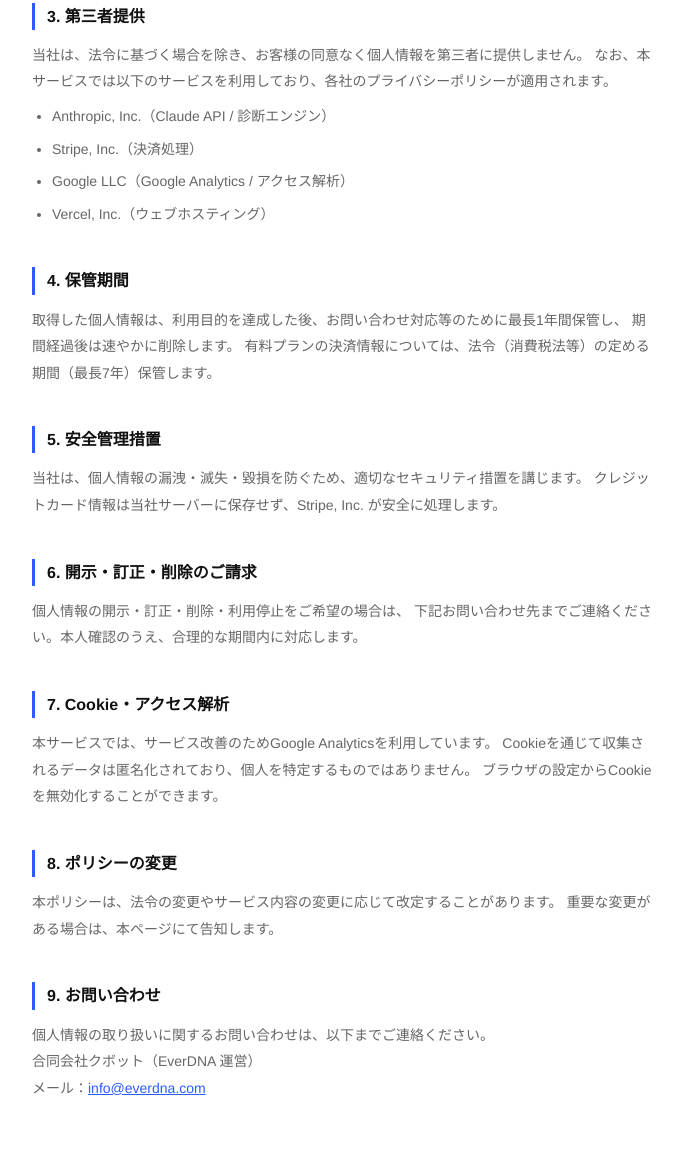
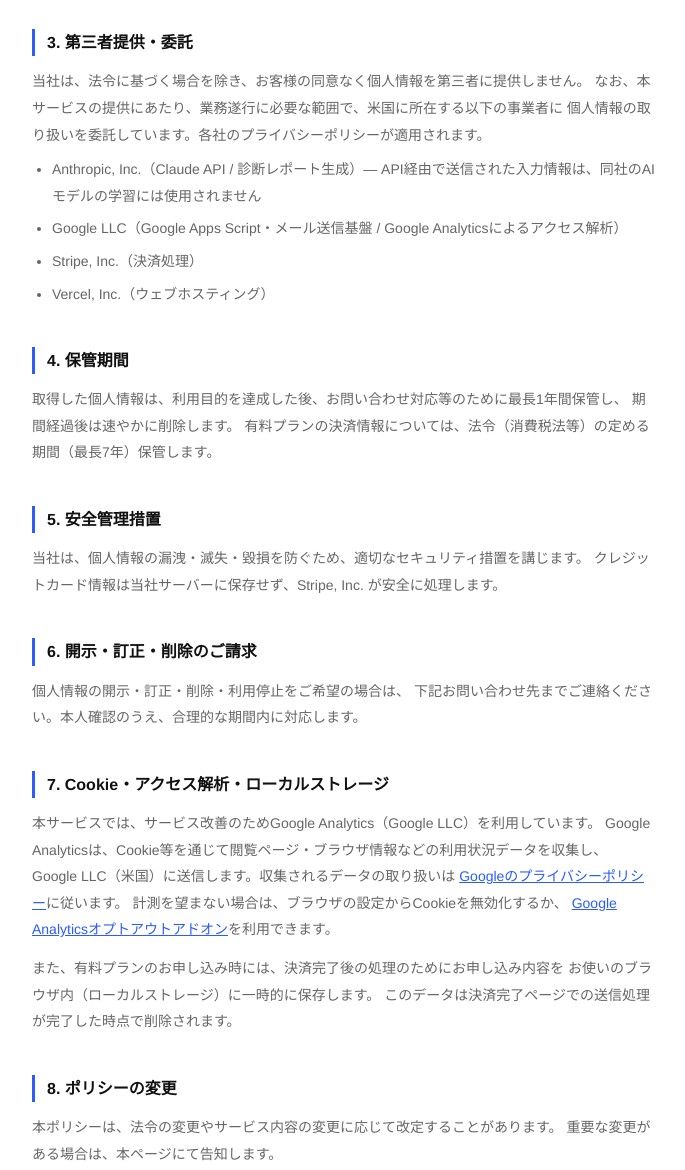
Before and after one commit to QVOT2020/everdna-web, a plain HTML site: page privacy.html in a window 1280 px wide. Shown: the part 921-2091 px from the top of the page, without its empty margins (296-981 px from the left). Drawn offline with Linux system fonts and the light colour scheme.

Commit message:
Add files via upload

```diff
--- a/privacy.html
+++ b/privacy.html
@@ -123,7 +123,7 @@
   <main>
     <p class="page-label">Legal</p>
     <h1><strong>プライバシーポリシー</strong></h1>
-    <p class="updated">制定日：2026年6月20日</p>
+    <p class="updated">制定日：2026年6月20日 ／ 最終改定日：2026年7月4日</p>
 
     <p class="policy-intro">
       合同会社クボット（以下「当社」）は、EverDNA（以下「本サービス」）の提供にあたり、
@@ -145,7 +145,7 @@
     <div class="policy-section">
       <h2>2. 利用目的</h2>
       <ul>
-        <li>ブランドDNA診断レポートの生成・メール送付</li>
+        <li>ブランドDNA診断レポートの生成・メール送付（入力情報は、レポート生成のためAnthropic, Inc.のAI API（Claude）に送信されます）</li>
         <li>有料プランの決済処理（Stripe, Inc. を利用）</li>
         <li>サービス改善・統計分析（個人を特定しない形式）</li>
         <li>お問い合わせへの対応</li>
@@ -153,15 +153,16 @@
     </div>
 
     <div class="policy-section">
-      <h2>3. 第三者提供</h2>
+      <h2>3. 第三者提供・委託</h2>
       <p>
         当社は、法令に基づく場合を除き、お客様の同意なく個人情報を第三者に提供しません。
-        なお、本サービスでは以下のサービスを利用しており、各社のプライバシーポリシーが適用されます。
+        なお、本サービスの提供にあたり、業務遂行に必要な範囲で、米国に所在する以下の事業者に
+        個人情報の取り扱いを委託しています。各社のプライバシーポリシーが適用されます。
       </p>
       <ul>
-        <li>Anthropic, Inc.（Claude API / 診断エンジン）</li>
+        <li>Anthropic, Inc.（Claude API / 診断レポート生成）— API経由で送信された入力情報は、同社のAIモデルの学習には使用されません</li>
+        <li>Google LLC（Google Apps Script・メール送信基盤 / Google Analyticsによるアクセス解析）</li>
         <li>Stripe, Inc.（決済処理）</li>
-        <li>Google LLC（Google Analytics / アクセス解析）</li>
         <li>Vercel, Inc.（ウェブホスティング）</li>
       </ul>
     </div>
@@ -192,11 +193,19 @@
     </div>
 
     <div class="policy-section">
-      <h2>7. Cookie・アクセス解析</h2>
+      <h2>7. Cookie・アクセス解析・ローカルストレージ</h2>
       <p>
-        本サービスでは、サービス改善のためGoogle Analyticsを利用しています。
-        Cookieを通じて収集されるデータは匿名化されており、個人を特定するものではありません。
-        ブラウザの設定からCookieを無効化することができます。
+        本サービスでは、サービス改善のためGoogle Analytics（Google LLC）を利用しています。
+        Google Analyticsは、Cookie等を通じて閲覧ページ・ブラウザ情報などの利用状況データを収集し、
+        Google LLC（米国）に送信します。収集されるデータの取り扱いは
+        <a href="https://policies.google.com/privacy" target="_blank" rel="noopener">Googleのプライバシーポリシー</a>に従います。
+        計測を望まない場合は、ブラウザの設定からCookieを無効化するか、
+        <a href="https://tools.google.com/dlpage/gaoptout" target="_blank" rel="noopener">Google Analyticsオプトアウトアドオン</a>を利用できます。
+      </p>
+      <p style="margin-top:12px">
+        また、有料プランのお申し込み時には、決済完了後の処理のためにお申し込み内容を
+        お使いのブラウザ内（ローカルストレージ）に一時的に保存します。
+        このデータは決済完了ページでの送信処理が完了した時点で削除されます。
       </p>
     </div>
 
```
